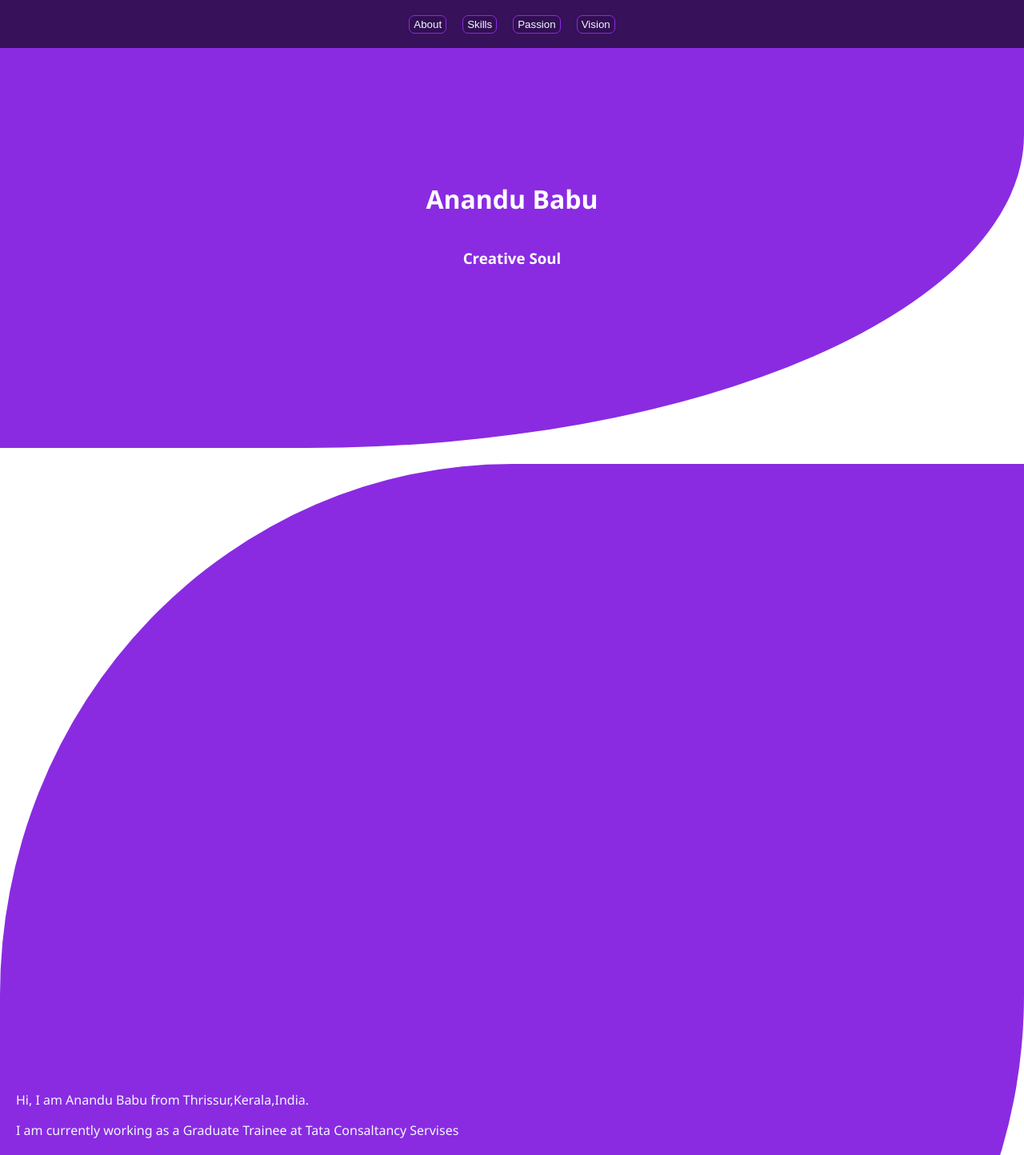
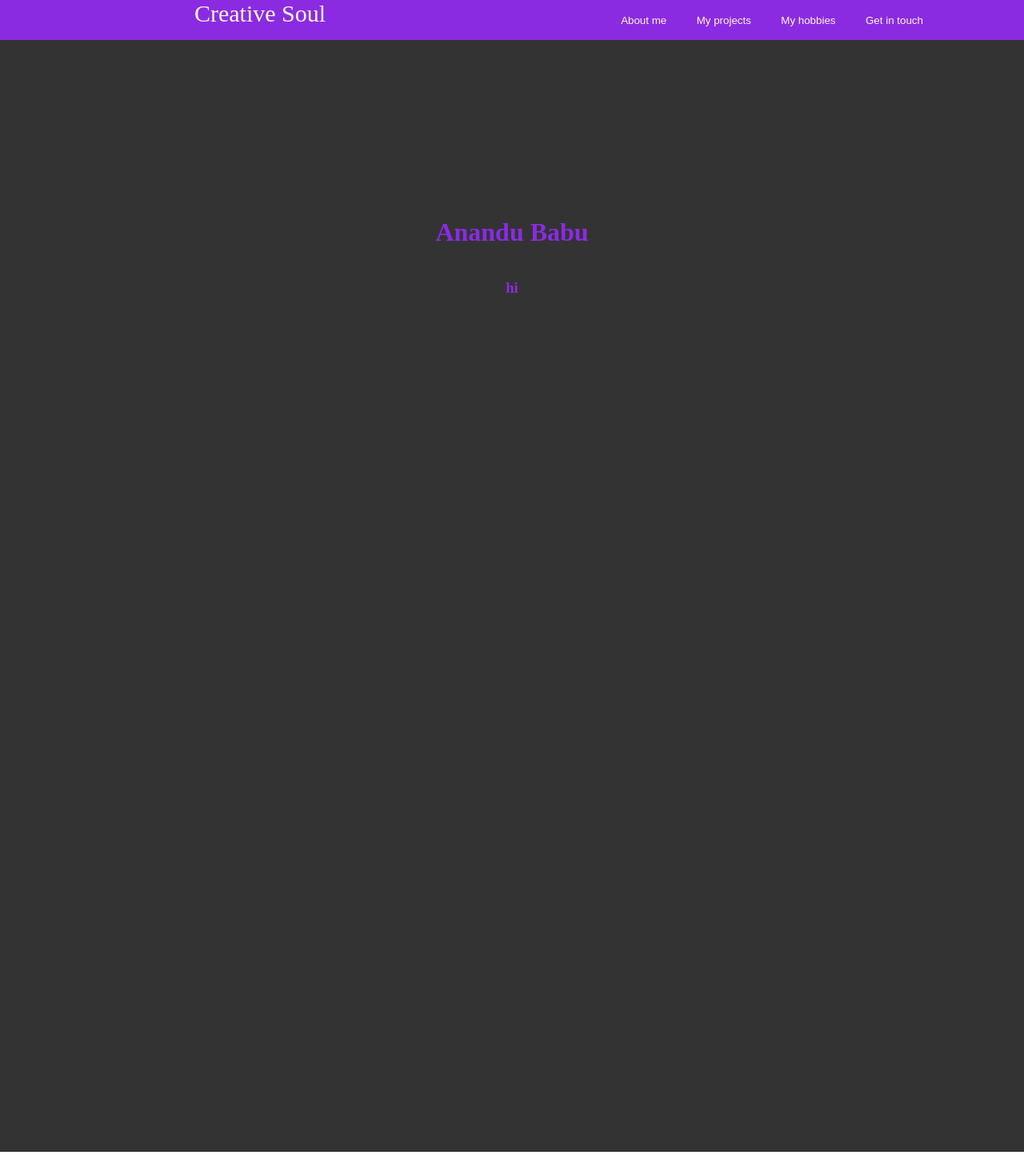
Before and after one commit to AnanduBabucj7/me, a plain HTML site: page index.html in a window 1280 px wide. Shown: the top 1444 px of the page at 80% size. Drawn offline with Linux system fonts and the light colour scheme.

Commit message:
Portfolio update 1 : Layout created

```diff
--- a/index.html
+++ b/index.html
@@ -2,115 +2,124 @@
 <html lang="en">
 <head>
     <meta charset="UTF-8">
+    <script src="https://kit.fontawesome.com/f1c283d95c.js" crossorigin="anonymous"></script>
     <meta name="viewport" content="width=device-width, initial-scale=1.0">
-    <title>Anandu's Space</title>
+    <title>Anandu</title>
     <style>
         body{
-            margin: 0px;
-            padding: 0px;
-            font-family: 'Segoe UI', Tahoma, Geneva, Verdana, sans-serif;
+            margin: 0px; padding: 0px;
         }
         #container{
-            height: auto;
             width: 100%;
-            margin-bottom: 30px;
+            height: 100vh;
+        }
+        /* div{
+            border: 1px solid red;
+        } */
+        nav{
+            background-color: blueviolet;
+            width: 100%;
+            position: fixed;
+            display: flex;
+            flex-flow: row;
+            justify-content: center;
+            height: 50px;
+        }
+        #links,header{
+            width: 50%;
+            height: 100%;
+            color: cornsilk;
+            font-size: 30px;
+            margin-left: 10px;
+            text-align: center;
         }
         header{
-            height: 70vh;
+        }
+        p{
+            border:2px solid crimson;
+        }
+        #links{
+        }
+        button{
+            background-color: blueviolet;
+            width: auto;
+            height: 100%;
+            border: 0px;
+            color: cornsilk;
+            padding: 0px 15px 0px 15px;
+            transition: .4s;
+        }
+        button:hover{
+            background-color: cornsilk;
+            color: blueviolet;
+        }
+        .card{
             width: 100%;
+            height: 100vh;
+            background-color: #333;
+        }
+        .banner{
+            height: 80vh;
+            background-color: #333;
+            color: blueviolet;
             display: flex;
             flex-flow: column;
             justify-content: center;
-            background-color:blueviolet;
-            border-radius: 0px 0px 70% ;
             align-items: center;
-            color: white;
         }
-        .cards{
-            width: auto;
-            height: 70vh;
-            padding-top: 60%;
-            padding-left: 20px;
-            margin-top: 20px;
-            background-color:blueviolet;
-            border-radius: 50% 0px 50% 0px;
-            color: aliceblue;
+        @media only screen and (min-width: 600px) {
+            #toggle{
+                display: none;
+            }
         }
-        .invert{
-            border-radius: 0px 50% 0px 50%;
+        @media only screen and (max-width: 600px) {
+            .card {
+                background-color: lightblue;
+                }
+                #links{
+                    display: none;
+                }
+                button{
+                    width: 100%;
+                }
+                #toggle{
+                    width: 50%;
+                    position: relative;
+                }
+                i{
+                    height: 100%;
+                    color:bisque;
+                    padding-top:10px;
+                    display: block;
+                    /* border: 1px solid green; */
+                    position: absolute;
+                    right: 10px;
+                }
         }
-        footer{
-            background-color: #333;
-            width: 100%;
-            height: 20vh;
-            display: flex;
-            color: aliceblue;
-            flex-flow: row;
-            align-items: center;
-            justify-content: center;
 
-        }
-        nav{
-            width: 100%;
-            height: 60px;
-            position: fixed;
-            background-color: rgba(0, 0, 0, .6);
-            display: flex;
-            flex-flow: row;
-            align-items: center;
-            justify-content: center;
-        }
-        button{
-            background-color: rgba(0, 0, 0, .1);
-            color: aliceblue;
-            padding: 3px 5px 3px 5px;
-            margin: 10px;
-            border-radius: 7px;
-            border: 1px solid blueviolet;
-            transition: 1s;
-        }
-        button:hover{
-            background-color: black;
-            color: blueviolet;
-        }
     </style>
 </head>
 <body>
     <div id="container">
         <nav>
-            <a href="#about">
-                <button>
-                    About
-                </button>
-            </a>
-            <button>
-                Skills
-            </button>
-            <button>
-                Passion
-            </button>
-            <button>
-                Vision
-            </button>
+            <header>
+                Creative Soul
+            </header>
+            <div id="toggle">
+                <i class="fa fa-bars fa-2x" aria-hidden="true"></i>
+            </div>
+            <div id="links">
+                <button>About me</button>
+                <button>My projects</button>
+                <button>My hobbies</button>
+                <button>Get in touch</button>
+            </div>
         </nav>
-        <header class="title">
+        <div class="card banner">
             <h1>Anandu Babu</h1>
-            <h3>Creative Soul</h3>
-        </header>
-        <a name="about"></a>
-        <div class="cards">
-
-            <p>
-                Hi, I am Anandu Babu from Thrissur,Kerala,India.
-            </p>
-            <p>I am currently working as a Graduate Trainee at Tata Consaltancy Servises</p>
+            <h3>hi</h3>
         </div>
-        <div class="cards invert">
-
-        </div>
+        <div class="card"></div>
     </div>
-    <footer>
-        <p>Desinged and developed by Anandu Babu</p>
-    </footer>
 </body>
 </html>
```
Also changed, not shown: FFC/index.html (+1 -2 lines).
